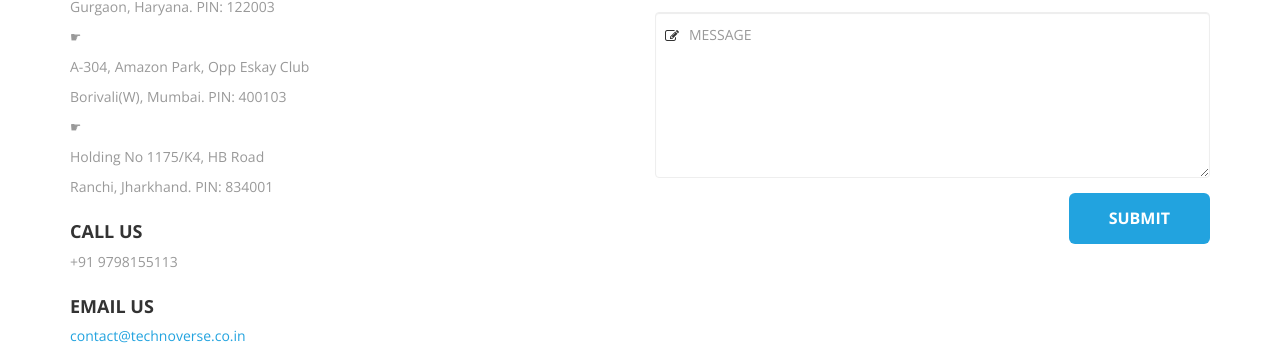
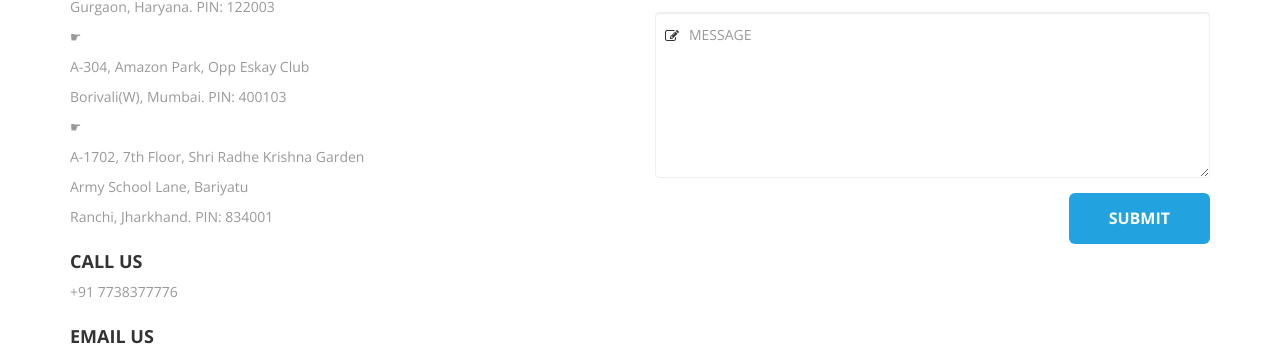
Before and after one commit to technoverses/technoverse.github.io, a plain HTML site: page index.html in a window 1280 px wide. Shown: the part 3859-4212 px from the top of the page. Drawn offline with nearby package versions, Linux system fonts and the light colour scheme; some packages are replaced by stand-ins of ours.

Commit message:
Update index.html

```diff
--- a/index.html
+++ b/index.html
@@ -573,14 +573,15 @@
                                         <p>Borivali(W), Mumbai. PIN: 400103</p>
                                     </p>
                                     <p> <span>&#9755;</span>
-                                        <p>Holding No 1175/K4, HB Road</p>
+                                        <p>A-1702, 7th Floor, Shri Radhe Krishna Garden</p>
+                                        <p>Army School Lane, Bariyatu</p>
                                         <p>Ranchi, Jharkhand. PIN: 834001</p>
                                     </p>
                                 </p>
                             </div>
                             <div class="detail">
                                 <h4>call us</h4>
-                                <p>+91 9798155113</p>
+                                <p>+91 7738377776</p>
                             </div>
                             <div class="detail">
                                 <h4>email us</h4>
```
